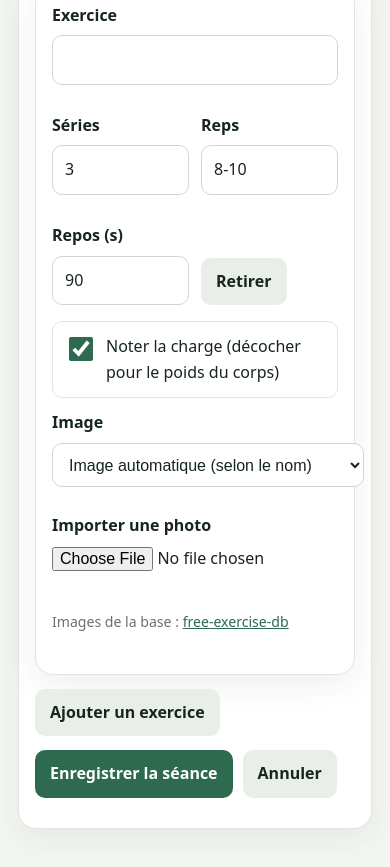
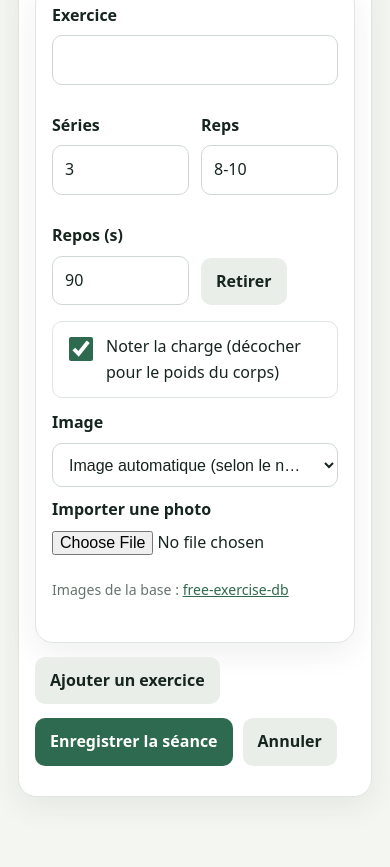
Before and after one commit to tanguy-sudo/sport, a website: page editeur.html in a window 390 px wide. Shown: the part 595-1462 px from the top of the page. Drawn offline with Linux system fonts and the light colour scheme.

Commit message:
Éditeur : le sélecteur d'image ne déborde plus sur mobile

```diff
--- a/css/style.css
+++ b/css/style.css
@@ -216,8 +216,9 @@ nav a { display: inline-flex; align-items: center; min-height: 44px; }
 .exo img { cursor:zoom-in; }
 .exo-zoom { position:fixed; inset:0; z-index:200; display:flex; align-items:center; justify-content:center; padding:16px; background:rgba(0,0,0,.8); cursor:zoom-out; }
 .exo-zoom img { max-width:100%; max-height:100%; border-radius:12px; background:var(--track); }
-.imgpick { display:grid; gap:10px; margin-top:12px; }
-.imgpick select, .imgpick input[type=file] { max-width:100%; }
+.imgpick { display:grid; grid-template-columns:minmax(0,1fr); gap:10px; margin-top:12px; }
+.imgpick .field { min-width:0; margin-bottom:0; }
+.imgpick select, .imgpick input[type=file] { width:100%; max-width:100%; text-overflow:ellipsis; }
 .exo-gallery { margin-top:14px; }
 .exo-gallery summary { cursor:pointer; font-weight:700; min-height:44px; display:flex; align-items:center; }
 .exo-gallery h4 { margin:14px 0 6px; }
--- a/sw.js
+++ b/sw.js
@@ -1,6 +1,6 @@
 // Généré par "npm run build" (scripts/build-sw.js) : ne pas éditer entre les marqueurs.
 // @generated-start
-const VERSION = 'j80-a4b4a76a';
+const VERSION = 'j80-14eab0d8';
 const ASSETS = [
   "./",
   "charges.html",
```
